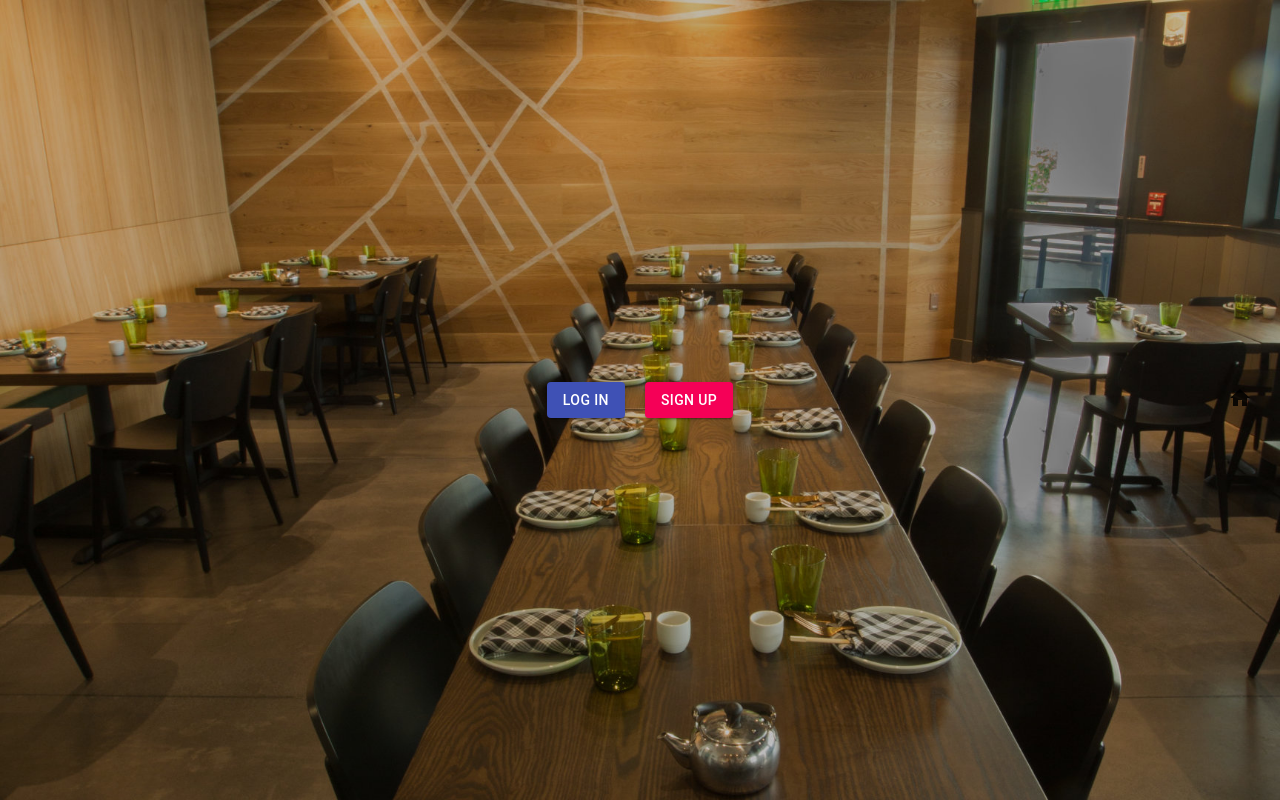
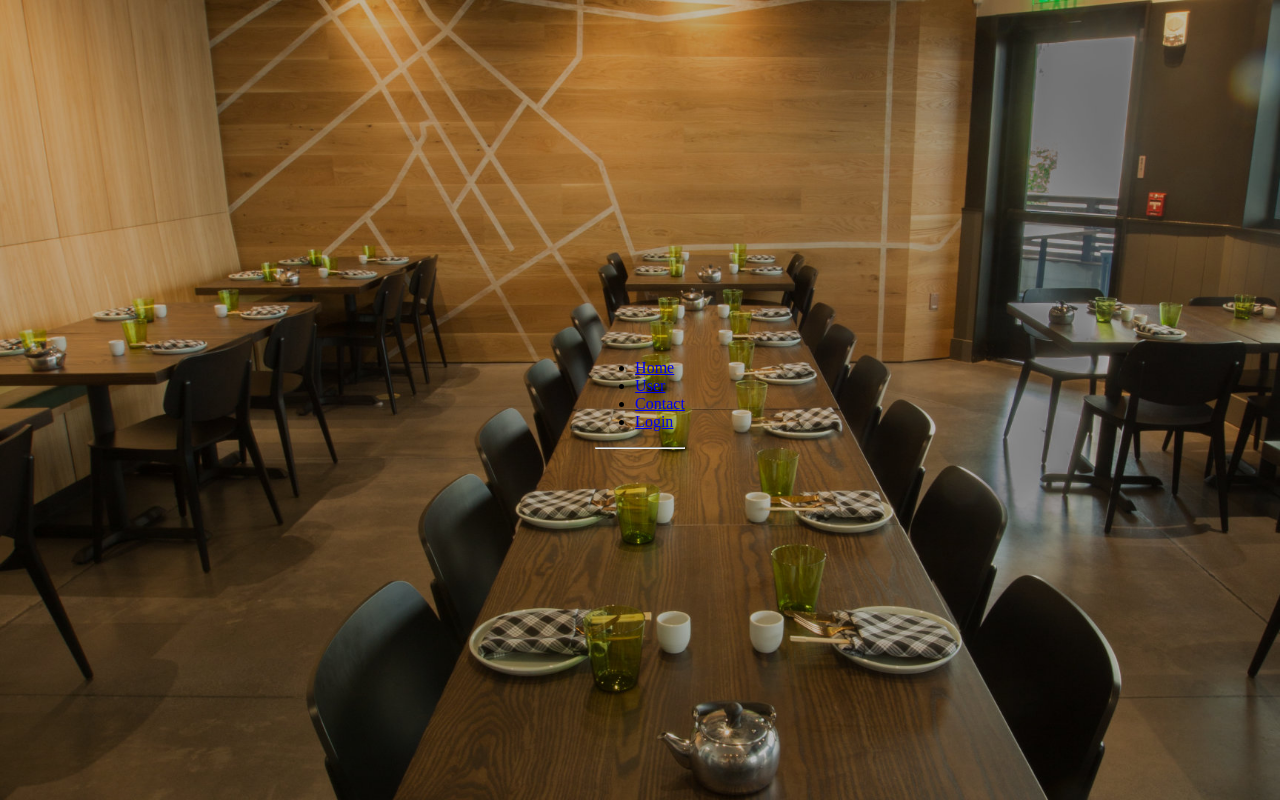
Before and after one commit to vamsaty/Planster, a React (Create React App) app in the folder app/: page / in a window 1280 px wide. Built offline with nearby package versions, Linux system fonts and the light colour scheme.

Commit message:
updated homepage

```diff
--- a/app/package.json
+++ b/app/package.json
@@ -10,6 +10,7 @@
     "react": "^16.10.2",
     "react-bootstrap": "^1.0.0-beta.14",
     "react-dom": "^16.10.2",
+    "react-router-dom": "^5.1.2",
     "react-scripts": "3.2.0"
   },
   "scripts": {
--- /dev/null
+++ b/app/src/Components/LR/SIgnUpPage.jsx
@@ -0,0 +1,87 @@
+import React, { Component } from 'react';
+import SignInSide from '../Login/Login';
+import appcss from '../../Containers/App.module.css';
+import Login from '../Login/Login';
+import Box from '@material-ui/core/Box';
+import Button from '@material-ui/core/Button';
+import Register from '../Register/Register';
+
+class SignUpPage extends Component{
+    constructor(){
+        super();
+        this.state = {
+
+            showLogin : false,
+            showSignUp : false
+
+        }
+    }
+
+
+    toggleLoginHandler=()=>{
+        const loginVal = this.state.toggleLogin;
+        this.setState({
+            showLogin : true,
+            showSignUp : false
+        })
+    }
+
+    toggleSignupHandler=()=>{
+        const signupVal = this.state.toggleSignup;
+        this.setState({
+            showLogin : false,
+            showSignup : true
+        })
+    }
+
+    render(){
+
+        let contentToShow = null;
+
+        if(!this.props.displayPage){
+
+            contentToShow = (
+                <>
+                    <Button variant="contained"
+                        color="primary"
+                        className={appcss.homeButton}
+                        onClick={this.toggleLoginHandler}
+                    >
+                        LOG IN
+                    </Button>
+
+                    <Button variant="contained"
+                        color="secondary"
+                        className={appcss.homeButton}
+                        onClick={this.toggleSignupHandler}
+                    >
+                        SIGN UP
+                    </Button>
+                </>
+            );
+
+        }else if(this.state.showLogin){
+            contentToShow = (
+                <Login />
+            );
+        }else if(this.state.showSignUp){
+            contentToShow = (
+                <Register
+                    showSignup={this.toggleSignupHandler}
+                />
+            );
+        }
+
+        return (
+            <>
+                <Box color={"text.primary"} className={appcss.mainWrapper}>
+                    {contentToShow}
+                </Box>
+            </>
+        );
+    }
+
+
+}
+
+export default SignUpPage;
--- a/app/src/Containers/App.js
+++ b/app/src/Containers/App.js
@@ -7,8 +7,7 @@ import HomeIcon from '@material-ui/icons/Home';
 import Button from '@material-ui/core/Button';
 import Icon from '@material-ui/core/Icon';
 import Box from '@material-ui/core/Box';
-import Login from '../Components/Login/Login';
-import Register from '../Components/Register/Register';
+import SignUpPage from '../Components/LR/SIgnUpPage';
 // import ToolBar from '../Components/ToolBar/ToolBar';
 import HomePage from '../Components/HomePage/HomePage';
 import Normal from '../Components/HomePage/normal';
@@ -20,91 +19,13 @@ class App extends Component{
 
   constructor(){
     super();
-    this.state = {
-      toggleLogin : false,
-      toggleSignup : false
-    };
-
   }
 
-  toggleLoginHandler=()=>{
-    const loginVal = this.state.toggleLogin;
-    this.setState({
-      toggleLogin : !loginVal
-    })
-  }
+  render(){
 
-  toggleSignupHandler=()=>{
-    const signupVal = this.state.toggleSignup;
-    this.setState({
-      toggleSignup : !signupVal
-    })
-  }
-
-  goToHomePage = () =>{
-    this.setState({
-      toggleLogin : false,
-      toggleSignup : false
-    })
-  }
-
-
-
-  render(){
-    const st = {
-      position:'absolute',
-      right : 0
-    }
-    const homeButton = (
-      <Box component="span" m={1} style={st}>
-        <Button onClick={this.goToHomePage}>
-            <HomeIcon />
-        </Button>
-      </Box>
-    );
-
-
-    let contentToShow = (
-      <>
-        <Button variant="contained"
-          color="primary"
-          className={appcss.homeButton}
-          onClick={this.toggleLoginHandler}
-        >
-            LOG IN
-        </Button>
-
-        <Button variant="contained"
-          color="secondary"
-          className={appcss.homeButton}
-          onClick={this.toggleSignupHandler}
-        >
-            SIGN UP
-        </Button>
-      </>
-    );
-
-    if(this.state.toggleLogin){
-      contentToShow = (
-        <Login />
-      );
-    }else if(this.state.toggleSignup){
-      contentToShow = (
-        <Register
-          showSignup={this.toggleSignupHandler}
-        />
-      );
-    }
 
     return (
       <>
-        {homeButton}
-
-        <Box color={"text.primary"} className={appcss.mainWrapper}>
-
-          {contentToShow}
-
-        </Box>
       </>
     );
   }
--- a/app/src/index.js
+++ b/app/src/index.js
@@ -1,10 +1,46 @@
 import React from 'react';
 import ReactDOM from 'react-dom';
+import Login from './Components/Login/Login';
+import {Route, Link, BrowserRouter as Router, Switch } from 'react-router-dom';
 import './index.css';
 import App from './Containers/App';
 import * as serviceWorker from './serviceWorker';
 
-ReactDOM.render(<App />, document.getElementById('root'));
+
+const routing = (
+    <Router>
+        <div>
+            <ul>
+                <li>
+                    <Link to="/">Home</Link>
+                </li>
+                <li>
+                    <Link to="/users">User</Link>
+                </li>
+                <li>
+                    <Link to="/contact">Contact</Link>
+                </li>
+                <li>
+                    <Link to="/login">Login</Link>
+                </li>
+            </ul>
+
+            <hr></hr>
+
+            <Switch>
+                <Route exact path="/" component={App} />
+                <Route exact path="/login" component={Login} />
+            </Switch>
+
+
+        </div>
+
+
+    </Router>
+);
+
+
+ReactDOM.render(routing, document.getElementById('root'));
 
 // If you want your app to work offline and load faster, you can change
 // unregister() to register() below. Note this comes with some pitfalls.
```
Also changed, not shown: 1 other file (tests, documents, lock files or other folders).
